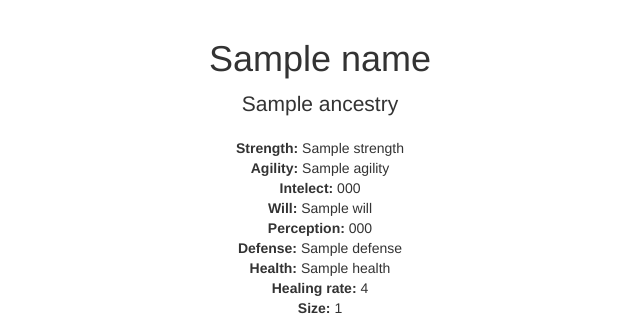
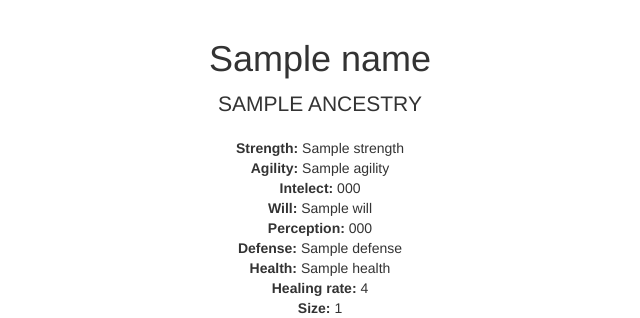
Before and after one commit to shuanz/sotdl_chargen, a Flask app: template templates/index.html in a window 1280 px wide. Shown: the part 51-369 px from the top of the page, without its empty margins (320-960 px from the left). Run offline with Flask 2, Linux system fonts and the light colour scheme; the template is opened without the code that fills it: most values are stand-ins (such as "Sample title", 1, 10 or a date in 2020); some libraries are stand-ins or nearby versions.

Commit message:
ancestry uppercase

```diff
--- a/templates/index.html
+++ b/templates/index.html
@@ -65,7 +65,7 @@
         <div class="row">
             <div class="col-lg-12 text-center">
                 <h1>{{name}}</h1>
-                <p class="lead">{{ ancestry }}</p>
+                <p class="lead" style="text-transform:uppercase">{{ ancestry }}</p>
                 <ul class="list-unstyled">
                   <li><b>Strength:</b> {{strength }}</li>
                   <li><b>Agility:</b> {{agility }}</li>
```
Also changed, not shown: 2 other files.
